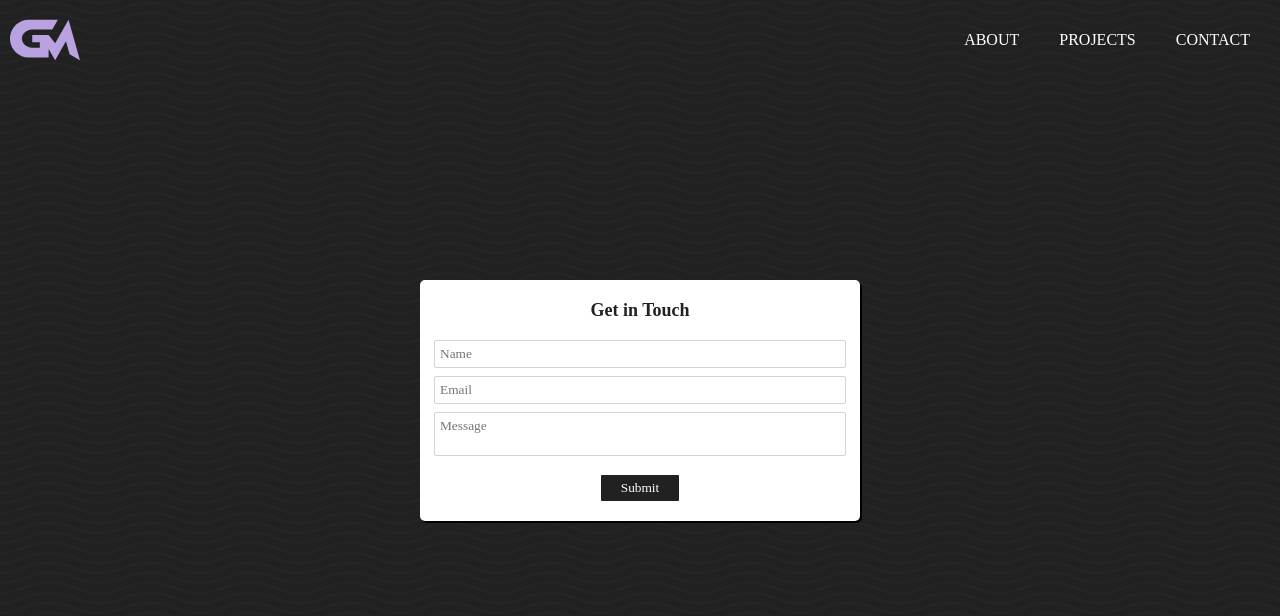
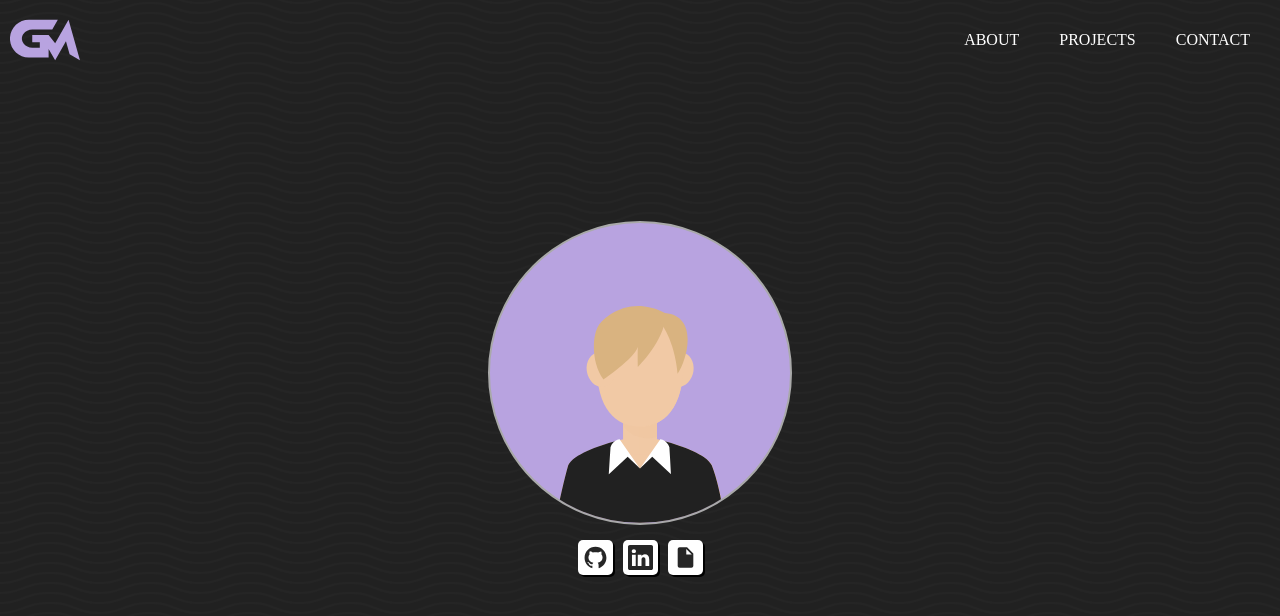
Before and after one commit to georgem00re/georgemoore, a React (Vite) app in the folder react-app/: page / in a window 1280 px wide. Shown: the top 616 px of the page. Built offline with nearby package versions, Linux system fonts and the light colour scheme.

Commit message:
add routing to App component

```diff
--- a/react-app/src/App.tsx
+++ b/react-app/src/App.tsx
@@ -1,6 +1,14 @@
 import LandingPage from "./pages/LandingPage/LandingPage.tsx";
 import ContactPage from "./pages/ContactPage/ContactPage.tsx";
+import { Route, BrowserRouter, Routes } from "react-router-dom";
 
 export default function App() {
-  return <ContactPage/>
+  return (
+    <BrowserRouter>
+      <Routes>
+        <Route path="/" exact element={<LandingPage/>}/>
+        <Route path="/contact" exact element ={<ContactPage/>}/>
+      </Routes>
+    </BrowserRouter>
+  )
 }
--- a/react-app/src/main.tsx
+++ b/react-app/src/main.tsx
@@ -1,12 +1,9 @@
 import React from 'react'
 import ReactDOM from 'react-dom/client'
 import App from './App.tsx'
-import { BrowserRouter } from "react-router-dom";
 
 ReactDOM.createRoot(document.getElementById('root') as HTMLElement).render(
   <React.StrictMode>
-    <BrowserRouter>
-      <App />
-    </BrowserRouter>
+    <App />
   </React.StrictMode>,
 )
```
